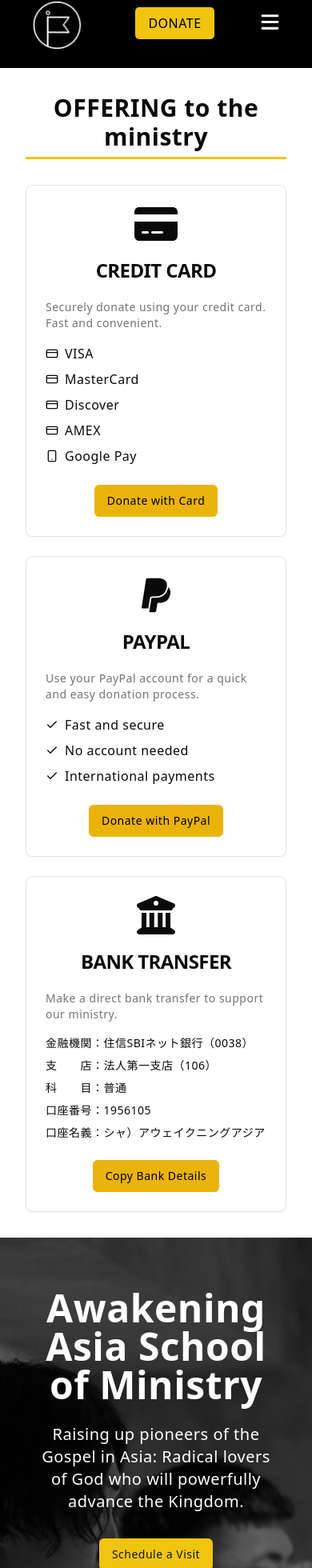
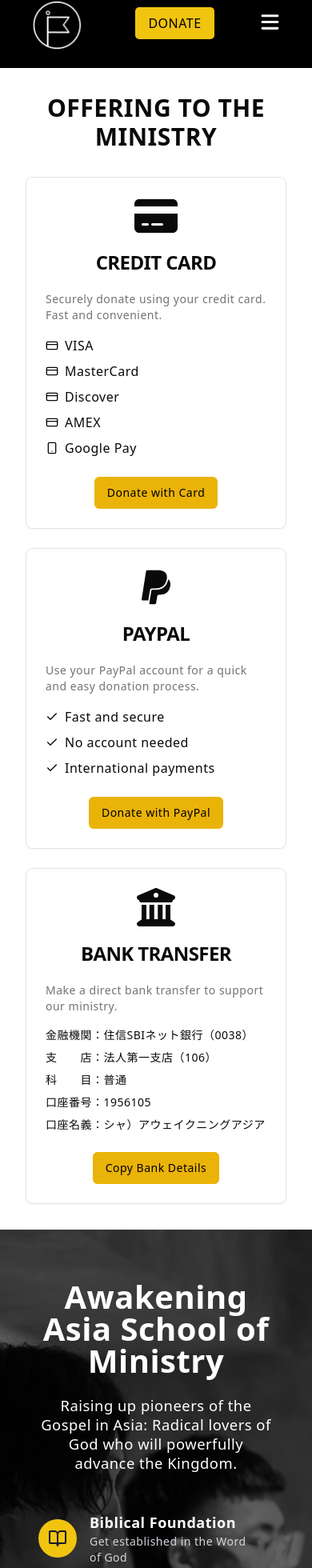
Before and after one commit to ichavesbr/awakening-asia, a Next.js app: page / in a window 390 px wide. Shown: the part 27-1987 px from the top of the page at 80% size. Built offline with nearby package versions, Linux system fonts and the light colour scheme.

Commit message:
fixed responsivity on title in home page

```diff
--- a/app/globals.css
+++ b/app/globals.css
@@ -173,3 +173,13 @@
     @apply bg-background text-foreground;
   }
 }
+
+@media (max-width: 768px) {
+  .title-section-school {
+    font-size: 2.5rem;
+  }
+  .subtitle-section-school {
+    font-size: 1.15rem;
+    line-height: 1.5rem;
+  }
+}
--- a/src/components/donation-cards.tsx
+++ b/src/components/donation-cards.tsx
@@ -10,7 +10,7 @@
 export function DonationCards() {
   return (
     <section className="about">
-      <h2 className="text-3xl font-bold text-center mb-8">OFFERING to the ministry</h2>
+      <p className="text-3xl font-bold text-center mb-8">OFFERING TO THE MINISTRY</p>
       <div className="section-wrapper !block">
         <div className="grid grid-cols-1 md:grid-cols-3 gap-6">
           <Card className="flex flex-col">
--- a/src/components/school-aasm.tsx
+++ b/src/components/school-aasm.tsx
@@ -10,12 +10,13 @@
       <div className="absolute inset-0 bg-black opacity-60 z-10"></div>
       <div className="container mx-auto px-4 relative z-20">
         <div className="max-w-3xl mx-auto text-center mb-12">
-          <p className="text-5xl  font-bold mb-6">Awakening Asia School of Ministry</p>
+          <p className="text-5xl font-bold mb-6 title-section-school md:text-ellipsis">
+            Awakening Asia School of Ministry
+          </p>
 
-          <p className="text-xl mb-8">
+          <p className="text-xl mb-8 subtitle-section-school">
             Raising up pioneers of the Gospel in Asia: Radical lovers of God who will powerfully advance the Kingdom.
           </p>
-          <Button className="bg-[rgb(241,196,15)] text-gray-900 hover:bg-[rgb(221,176,0)]">Schedule a Visit</Button>
         </div>
 
         <div className="grid grid-cols-1 md:grid-cols-2 gap-8 max-w-4xl mx-auto">
@@ -54,6 +55,7 @@
 
         <div className="mt-16 text-center">
           <p className="text-xl mb-6">Join our vibrant learning community today!</p>
+          <Button className="bg-[rgb(241,196,15)] text-gray-900 hover:bg-[rgb(221,176,0)] mr-4">Schedule a Visit</Button>
           <Button
             variant="outline"
             className="border-[rgb(241,196,15)] text-[rgb(241,196,15)] hover:bg-[rgb(241,196,15)] hover:text-gray-900">
```
